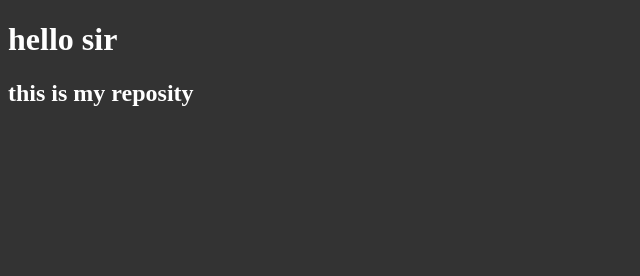
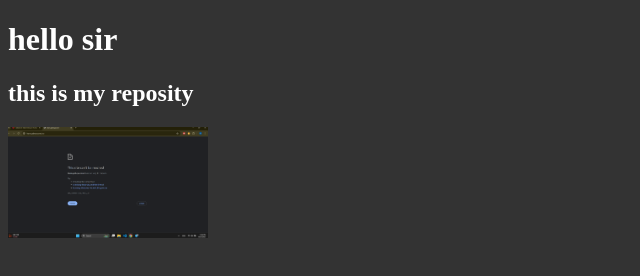
Before and after one commit to xussieny/proj1, a plain HTML site: page index.html in a window 1280 px wide. Shown: the whole page, without its empty margins (0-640 px from the left). Drawn offline with Linux system fonts and the light colour scheme.

Commit message:
adding image and styling

```diff
--- a/css/style.css
+++ b/css/style.css
@@ -2,3 +2,6 @@ body {
   background-color: #333;
   color: white;
 }
+img {
+  width: 200px;
+}
--- a/index.html
+++ b/index.html
@@ -9,5 +9,6 @@
   <body>
     <h1>hello sir</h1>
     <h2>this is my reposity</h2>
+    <img src="Screenshot 2025-08-25 172421.png" alt="" />
   </body>
 </html>
```
Also changed, not shown: Screenshot 2025-08-25 172421.png (added).
